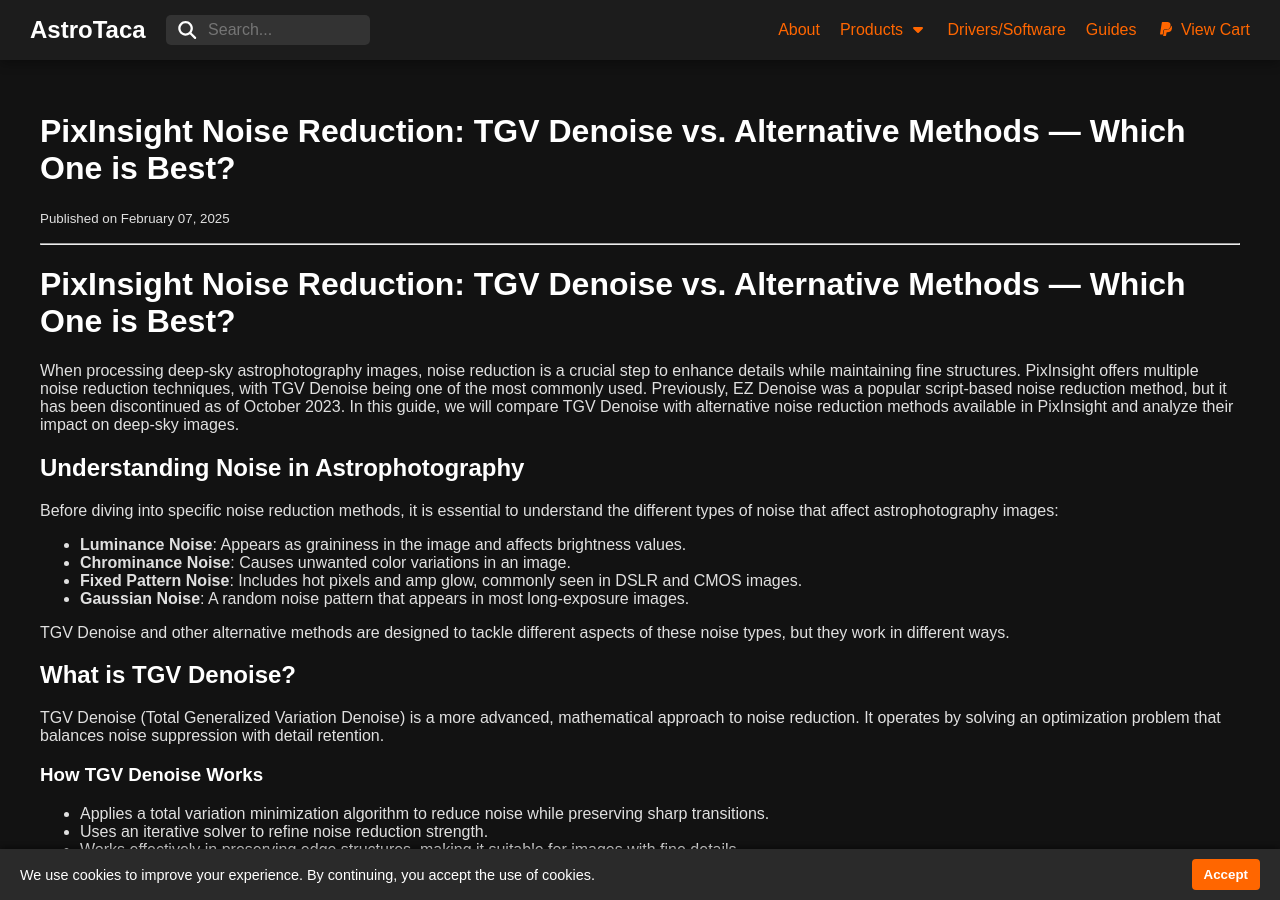
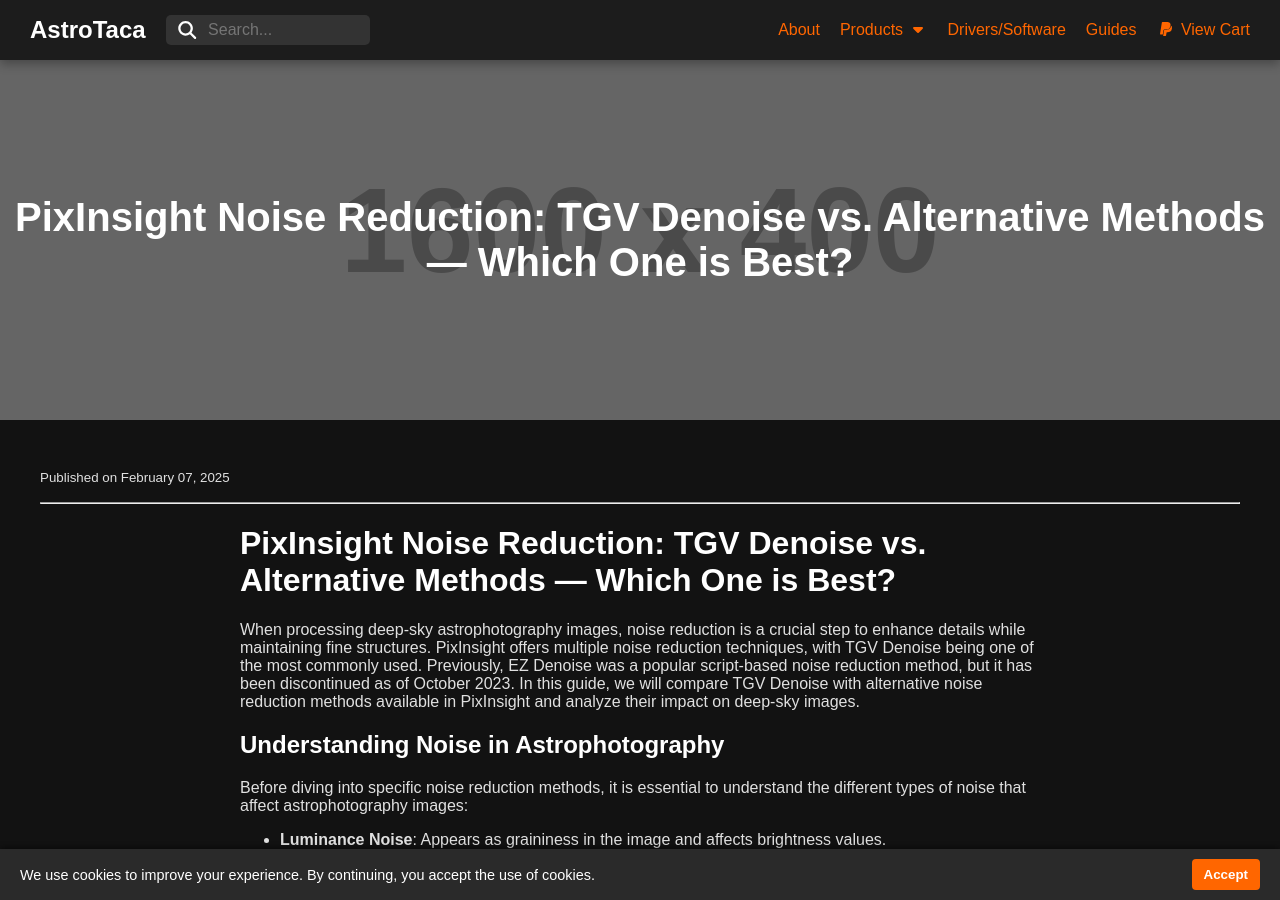
Before and after one commit to astrotaca/website, a Jekyll site: the page built from _posts/2025-02-07-noise-reduction.md, in a window 1280 px wide and 900 px high. Built offline with Jekyll 4.4.1, drawn with Linux system fonts in a browser that asks for light colours.

Commit message:
updates to the website

```diff
--- a/_layouts/post.html
+++ b/_layouts/post.html
@@ -2,9 +2,22 @@
 layout: default
 ---
 
+{% if page.hero_image %}
+  <div class="page-hero" style="background-image:url('{{ page.hero_image }}');" data-aos="fade-in">
+    <div class="hero-overlay"></div>
+    <div class="hero-text">
+      <h1>{{ page.title }}</h1>
+    </div>
+  </div>
+{% endif %}
+
 <div class="page-content container" data-aos="fade-up">
-  <h1>{{ page.title }}</h1>
+  {% unless page.hero_image %}
+    <h1>{{ page.title }}</h1>
+  {% endunless %}
   <p><small>Published on {{ page.date | date: '%B %d, %Y' }}</small></p>
   <hr />
-  {{ content }}
+  <div class="post-content">
+    {{ content }}
+  </div>
 </div>
--- a/_posts/2025-02-07-noise-reduction.md
+++ b/_posts/2025-02-07-noise-reduction.md
@@ -2,7 +2,9 @@
 layout: post
 title: "PixInsight Noise Reduction: TGV Denoise vs. Alternative Methods — Which One is Best?"
 date: 2025-02-07 12:00:00
+hero_image: "https://via.placeholder.com/1600x400/222222/ffffff?text=PixInsight+Noise+Reduction"
 ---
+
 
 # PixInsight Noise Reduction: TGV Denoise vs. Alternative Methods — Which One is Best?
 
--- a/assets/main.css
+++ b/assets/main.css
@@ -489,6 +489,34 @@
     color:#ff6600;
 }
 
+/* Constrain post content width */
+.post-content {
+    max-width: 800px;
+    margin: 0 auto;
+    padding: 0 1rem;
+  }
+
+  /* Before and After Image Section */
+  .before-after {
+    display: flex;
+    flex-wrap: wrap;
+    gap: 20px;
+    margin: 2rem 0;
+  }
+
+  .before-after img {
+    width: calc(50% - 10px);
+    border: 2px solid #444;
+    border-radius: 8px;
+  }
+
+  @media (max-width: 768px) {
+    .before-after img {
+      width: 100%;
+    }
+  }
+
+
 /* === Mobile UI Enhancements === */
 @media (max-width: 768px) {
     /* Allow the logo & search box to wrap */
```
